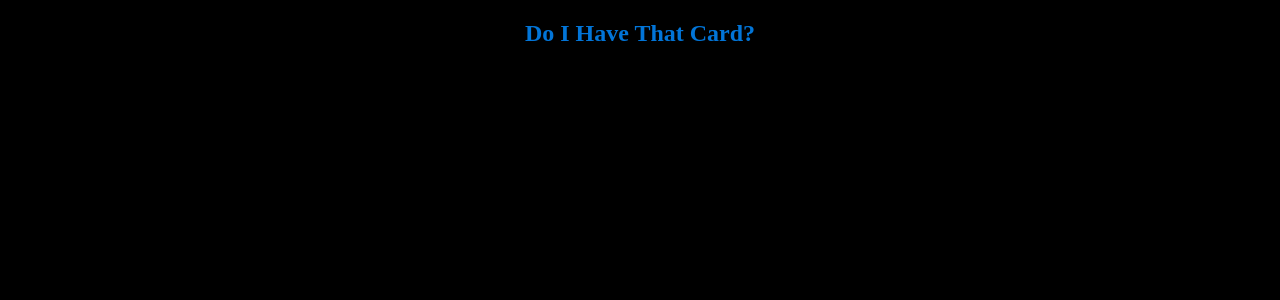
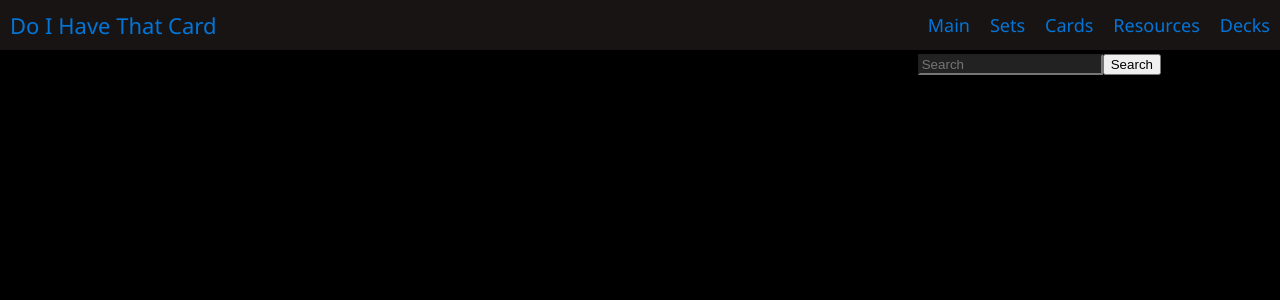
Before and after one commit to pyRN/that-card-firebase, a React (Create React App) app: page / in a window 1280 px wide. Shown: the top 300 px of the page. Built offline with nearby package versions, Linux system fonts and the light colour scheme.

Commit message:
Added Navbar

```diff
--- a/src/App.js
+++ b/src/App.js
@@ -3,13 +3,14 @@ import { BrowserRouter as Router, Route } from "react-router-dom";
 import { Provider } from "react-redux";
 import store from "./store";
 
+//Components
+import NavBar from "./components/Header/NavBar";
+
 function App() {
   return (
     <Provider store={store}>
-      <div className="App">
-        <h2>Do I Have That Card?</h2>
-      </div>
       <Router>
+        <NavBar />
         {/* <Route path="/" exact render={(props) => <MainComponent />} /> */}
       </Router>
     </Provider>
--- /dev/null
+++ b/src/components/Header/CardSearchForm.jsx
@@ -0,0 +1,22 @@
+import "./NavBar.css";
+export default function CardSearchForm() {
+  const fnHandleSubmit = (event) => {
+    event.preventDefault();
+    let sSearchInput = document.getElementById("searchInput").value;
+  };
+  return (
+    <form className="search-form" onSubmit={fnHandleSubmit}>
+      <input
+        className=""
+        type="search"
+        id="searchInput"
+        placeholder="Search"
+        aria-label="Search"
+        style={{ backgroundColor: "#222", color: "green" }}
+      />
+      <button className="" type="submit" onClick={fnHandleSubmit}>
+        Search
+      </button>
+    </form>
+  );
+}
--- /dev/null
+++ b/src/components/Header/NavBar.css
@@ -0,0 +1,104 @@
+* {
+  box-sizing: border-box;
+}
+
+body {
+  margin: 0px;
+  font-family: "segoe ui";
+}
+
+.nav {
+  height: 50px;
+  width: 100%;
+  background-color: rgb(24, 20, 20);
+  position: relative;
+}
+
+.nav > .nav-header {
+  display: inline;
+}
+
+.nav > .nav-header > .nav-title {
+  display: inline-block;
+  font-size: 22px;
+  color: #0275d8;
+  padding: 10px 10px 10px 10px;
+}
+
+.nav > .nav-hamburger-btn {
+  display: none;
+}
+
+.nav > .nav-links {
+  display: inline;
+  float: right;
+  font-size: 18px;
+}
+
+.nav-links-btn {
+  display: inline-block;
+  padding: 13px 10px 13px 10px;
+  text-decoration: none;
+  color: #0275d8;
+}
+
+.nav-links-btn:hover {
+  background-color: #0275d8;
+  color: white;
+}
+
+.nav > #nav-check {
+  display: none;
+}
+
+@media (max-width: 600px) {
+  .nav > .nav-hamburger-btn {
+    display: inline-block;
+    position: absolute;
+    right: 0px;
+    top: 0px;
+  }
+  .nav > .nav-hamburger-btn > label {
+    display: inline-block;
+    width: 50px;
+    height: 50px;
+    padding: 13px;
+    background-color: #333;
+  }
+  .nav > .nav-hamburger-btn > label:hover,
+  .nav #nav-check:checked ~ .nav-hamburger-btn > label {
+    background-color: #333;
+  }
+  .nav > .nav-hamburger-btn > label > span {
+    display: block;
+    width: 25px;
+    height: 10px;
+    border-top: 2px solid #0275d8;
+  }
+  .nav > .nav-links {
+    position: absolute;
+    display: block;
+    width: 100%;
+    background-color: #333;
+    height: 0px;
+    transition: all 0.3s ease-in;
+    overflow-y: hidden;
+    top: 50px;
+    left: 0px;
+  }
+  .nav-links-btn {
+    display: block;
+    width: 100%;
+  }
+  .nav > #nav-check:not(:checked) ~ .nav-links {
+    height: 0px;
+  }
+  .nav > #nav-check:checked ~ .nav-links {
+    height: calc(100vh - 50px);
+    overflow-y: auto;
+  }
+
+  .search-form {
+    display: block;
+  }
+}
--- /dev/null
+++ b/src/components/Header/NavBar.jsx
@@ -0,0 +1,42 @@
+import { Link } from "react-router-dom";
+import "./NavBar.css";
+
+//Components
+import CardSearchForm from "./CardSearchForm";
+
+export default function NavBar() {
+  return (
+    <div className="nav">
+      <input type="checkbox" id="nav-check" />
+      <div className="nav-header">
+        <div className="nav-title">Do I Have That Card</div>
+      </div>
+      <div className="nav-hamburger-btn">
+        <label for="nav-check">
+          <span></span>
+          <span></span>
+          <span></span>
+        </label>
+      </div>
+
+      <div className="nav-links">
+        <Link className="nav-links-btn" to="/">
+          Main
+        </Link>
+        <Link className="nav-links-btn" to="/sets">
+          Sets
+        </Link>
+        <Link className="nav-links-btn" to="/cards">
+          Cards
+        </Link>
+        <Link className="nav-links-btn" to="/resources">
+          Resources
+        </Link>
+        <Link className="nav-links-btn" to="/decks">
+          Decks
+        </Link>
+        <CardSearchForm />
+      </div>
+    </div>
+  );
+}
--- a/src/index.css
+++ b/src/index.css
@@ -1,4 +1,4 @@
-body {
+/* body {
   margin: 0;
   font-family: -apple-system, BlinkMacSystemFont, 'Segoe UI', 'Roboto', 'Oxygen',
     'Ubuntu', 'Cantarell', 'Fira Sans', 'Droid Sans', 'Helvetica Neue',
@@ -10,4 +10,4 @@ body {
 code {
   font-family: source-code-pro, Menlo, Monaco, Consolas, 'Courier New',
     monospace;
-}
+} */
```
